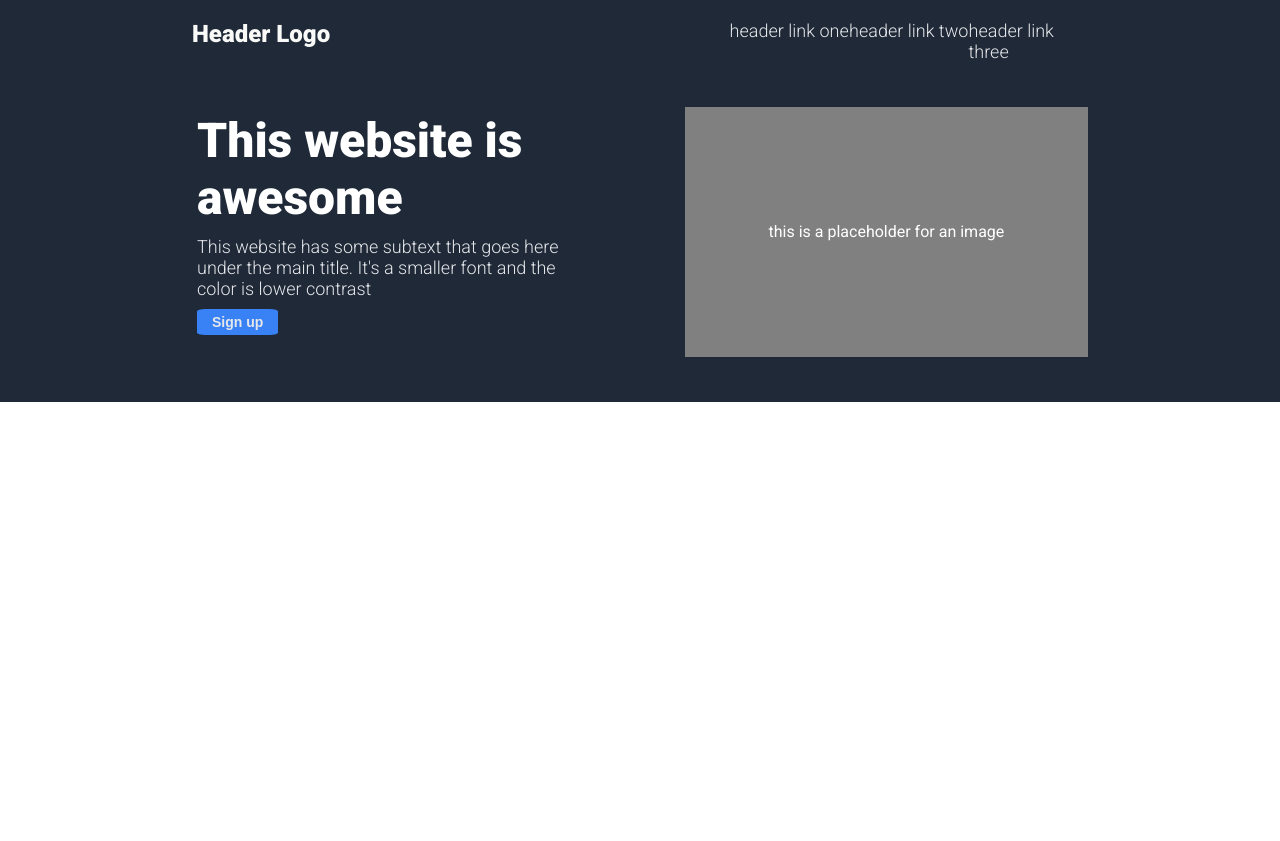
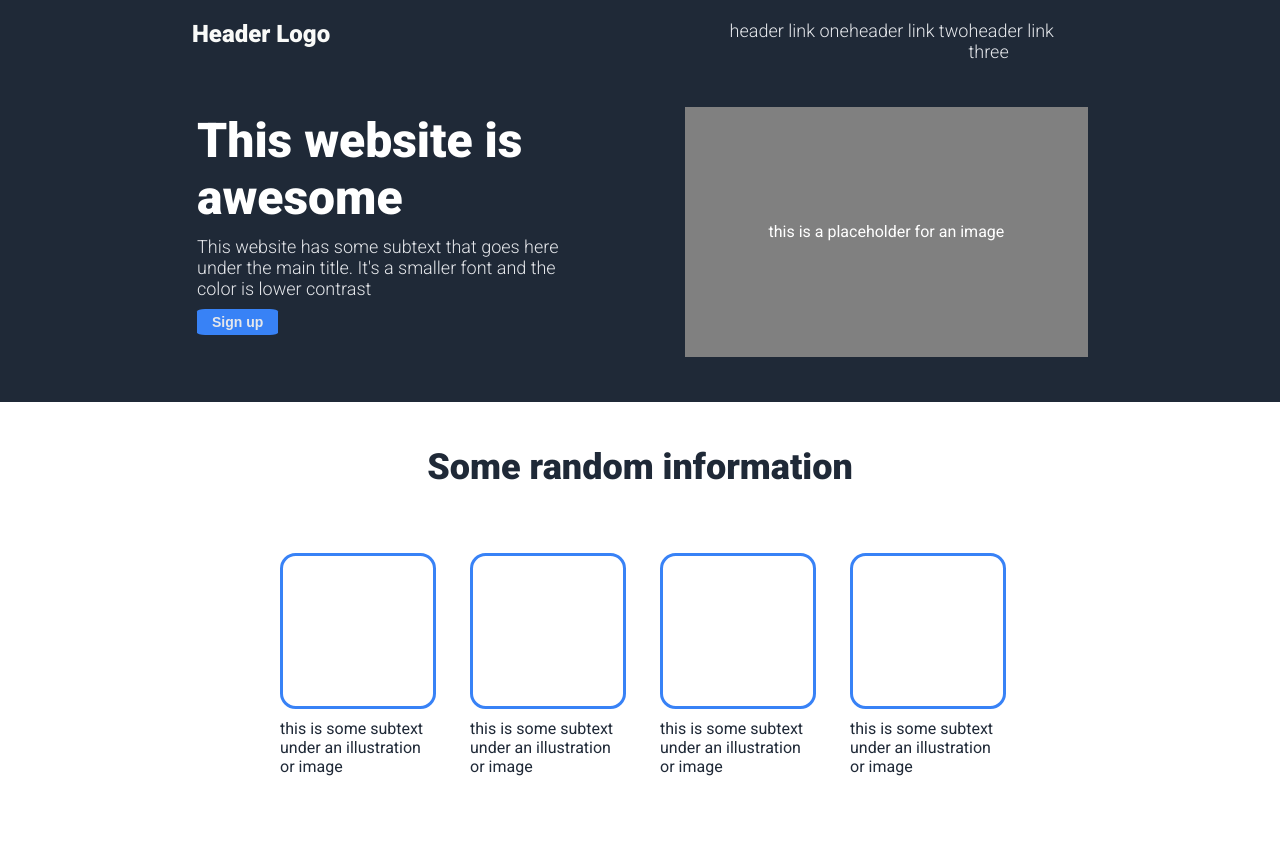
Before and after one commit to N-G-W/Landing-Page, a plain HTML site: page index.html in a window 1280 px wide. Before the commit the page ends 800 px from the top, so only its background shows below. Drawn offline with Linux system fonts and the light colour scheme.

Commit message:
Add some information section with placeholder for images and captions

```diff
--- a/index.css
+++ b/index.css
@@ -3,11 +3,20 @@
     padding: 0;
 }
 
+#main-container,#main-container2{
+    padding: 0 15% 0 15%;
+    font-family: "Roboto", sans-serif;
+}
+
 #main-container{
-    padding: 0 15% 0 15%;
     background-color: #1F2937;
-    font-family: "Roboto", sans-serif;
     color: white;
+}
+
+#main-container2 {
+    background-color: white;
+    color: #1F2937;
+
 }
 
 /* .roboto-<uniquifier> {
@@ -102,3 +111,42 @@ div.column2{
     /* flex-direction: column; */
     align-items: center;
 }
+
+/* some random information section */
+
+div.column-container{
+    /* background-color: green; */
+    flex: 1;
+    display: flex;
+    flex-direction: column;
+    align-items: center;
+    padding: 5% 0 5% 0 ;
+}
+
+div.row1{
+    font-size: 36px;
+    font-weight: 900;
+    margin-bottom: 5%;
+}
+
+div.rounded-blue-box{
+    color: white;
+    height: 150px;
+    width: 150px;
+    border: #3882F6;
+    border-radius: 10%;
+    border-style:solid;
+    margin-bottom: 10px;
+}
+div.row2{
+    /* width: 75%; */
+    display: flex;
+    flex: 1;
+    flex-direction: row;
+    align-content: center;
+}
+
+div.image-with-caption{
+    width: 150px;
+    margin:20px;
+}
--- a/index.html
+++ b/index.html
@@ -43,6 +43,30 @@
             this is a placeholder for an image
           </div>
         </div>
+        <!-- random information section -->
+      </div>
+    </div>
+    <div id="main-container2">
+      <div class="column-container">
+        <div class="row1">Some random information</div>
+        <div class="row2">
+          <div class="image-with-caption">
+            <div class="rounded-blue-box"></div>
+            <div>this is some subtext under an illustration or image</div>
+          </div>
+          <div class="image-with-caption">
+            <div class="rounded-blue-box"></div>
+            <div>this is some subtext under an illustration or image</div>
+          </div>
+          <div class="image-with-caption">
+            <div class="rounded-blue-box"></div>
+            <div>this is some subtext under an illustration or image</div>
+          </div>
+          <div class="image-with-caption">
+            <div class="rounded-blue-box"></div>
+            <div>this is some subtext under an illustration or image</div>
+          </div>
+        </div>
       </div>
     </div>
   </body>
```
